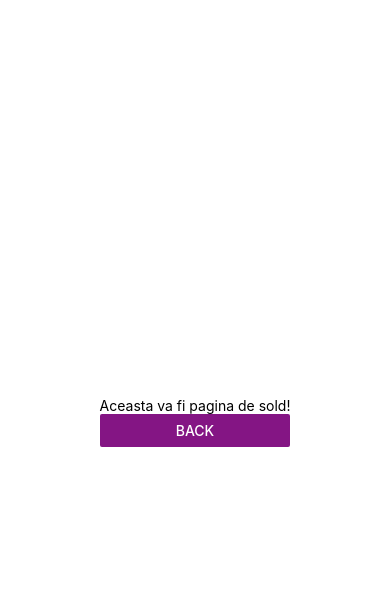
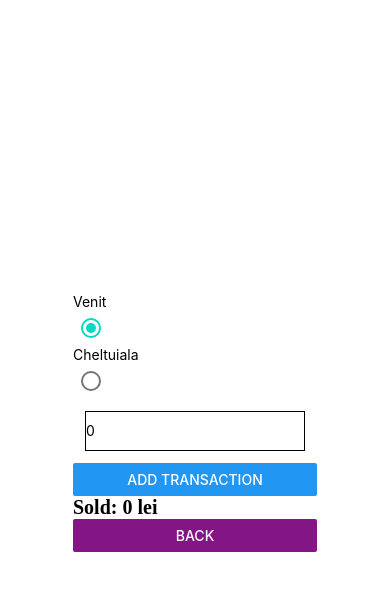
Before and after one commit to bumbaruandrei07/License, a React Native app: screen / in a window 390 px wide. Both pictures are taken after a click on the button "GESTIONEAZA SOLD". Shown: the top 590 px of the page. Built offline with nearby package versions, Linux system fonts and the light colour scheme.

Commit message:
appPages

```diff
--- /dev/null
+++ b/components/AddTransactionButton.js
@@ -0,0 +1,11 @@
+import React from 'react'
+import { StyleSheet, Button, View, Text } from 'react-native'
+
+
+const AddTransactionButton = props => (
+  <View>
+    <Button title="Add Transaction" onPress={() => props.onPress()} />
+  </View>
+)
+
+export default AddTransactionButton
--- a/components/BalancePage.js
+++ b/components/BalancePage.js
@@ -1,13 +1,65 @@
-import React from "react";
 import { StyleSheet, Button, Text, View } from "react-native";
 import { PageEnum } from "../App";
+import { RadioButton } from "react-native-paper";
+import React, { useState } from "react";
+import TransactionValueTextInput from "./TransactionValueTextInput";
+import AddTransactionButton from "./AddTransactionButton";
+import BalanceText from "./BalanceText";
+
+export const TransactionType = {
+  Venit: "Venit",
+  Cheltuiala: "Cheltuiala",
+};
 
 export default function BalancePage(props) {
   let { setDisplayedPage } = props;
+  const [checked, setChecked] = useState(TransactionType.Venit);
+  const [transactionValue, onChangeTransactionValue] = useState(null);
+  const [transactions, setTransactions] = useState([]);
+
+  console.log(checked);
+
+  const reducer = (acc, currentTransaction) => acc + currentTransaction.value;
+  const computeBalance = () => transactions.reduce(reducer, 0);
+
+  const onPressAddButton = () => {
+    const transaction = {
+      value:
+        checked === TransactionType.Venit
+          ? Number(transactionValue)
+          : -Number(transactionValue),
+      timestamp: new Date().getTime(),
+    };
+    setTransactions([...transactions, transaction]);
+    console.log("Button Pressed!");
+    console.log(transactions);
+  };
 
   return (
     <View>
-      <Text>Aceasta va fi pagina de sold!</Text>
+      <Text>Venit</Text>
+      <RadioButton
+        value={TransactionType.Venit}
+        status={checked === TransactionType.Venit ? "checked" : "unchecked"}
+        onPress={() => setChecked(TransactionType.Venit)}
+      />
+
+      <Text>Cheltuiala</Text>
+      <RadioButton
+        value={TransactionType.Cheltuiala}
+        status={
+          checked === TransactionType.Cheltuiala ? "checked" : "unchecked"
+        }
+        onPress={() => setChecked(TransactionType.Cheltuiala)}
+      />
+      <TransactionValueTextInput
+        transactionValue={transactionValue}
+        onChangeTransactionValue={onChangeTransactionValue}
+      />
+      <AddTransactionButton onPress={onPressAddButton} />
+
+      <BalanceText balance={computeBalance(transactions)} />
+
       <Button
         onPress={() => setDisplayedPage(PageEnum.MainMenuPage)}
         title="Back"
--- /dev/null
+++ b/components/BalanceText.js
@@ -0,0 +1,24 @@
+import React, { useState } from 'react'
+import { Text, StyleSheet } from 'react-native'
+
+const BalanceText = props => {
+  const { balance } = props
+
+  return (
+    <Text style={styles.baseText}>
+      <Text style={styles.titleText}>Sold: {balance} lei</Text>
+    </Text>
+  )
+}
+
+const styles = StyleSheet.create({
+  baseText: {
+    fontFamily: 'Cochin'
+  },
+  titleText: {
+    fontSize: 20,
+    fontWeight: 'bold'
+  }
+})
+
+export default BalanceText
--- a/components/LineChartContainer.js
+++ b/components/LineChartContainer.js
@@ -1,28 +1,78 @@
-import React, { Component } from "react";
-import { Platform, StyleSheet, Text, View } from "react-native";
-import { LineChart } from "react-native-chart-kit";
+import { LineChart } from 'react-native-chart-kit'
+import React, { Component } from 'react'
+import { Dimensions, StyleSheet, Text, View } from 'react-native'
 
-const data = {
-  labels: ["January", "February", "March", "April", "May", "June"],
+const exampleData = {
+  labels: ['January', 'February', 'March', 'April', 'May', 'June'],
   datasets: [
     {
-      data: [20, 45, 28, 80, 99, 43],
-      color: (opacity = 1) => `rgba(134, 65, 244, ${opacity})`,
-      strokeWidth: 2,
+      data: [
+        Math.random() * 100,
+        Math.random() * 100,
+        Math.random() * 100,
+        Math.random() * 100,
+        Math.random() * 100,
+        Math.random() * 100
+      ]
+    }
+  ]
+}
+
+function adaptTransactionsToGraphData(transactions) {
+  function getTime(timestamp) {
+    // return new Date(timestamp).toGMTString()
+    let date = new Date(timestamp)
+    return `${date.getHours()}:${date.getMinutes()}:${date.getSeconds()}`
+  }
+
+  const INITIAL_DATA = {
+    labels: [],
+    datasets: [{ data: [0] }]
+  }
+  if (transactions.length === 0) return INITIAL_DATA
+
+  let data = {
+    labels: transactions.map(tr => tr.timestamp).map(getTime),
+    datasets: [{ data: transactions.map(tr => tr.value) }]
+  }
+  return data
+}
+
+const chartConfig = {
+  backgroundColor: '#e26a00',
+  backgroundGradientFrom: '#fb8c00',
+  backgroundGradientTo: '#ffa726',
+  decimalPlaces: 2, // optional, defaults to 2dp
+  color: (opacity = 1) => `rgba(255, 255, 255, ${opacity})`,
+  labelColor: (opacity = 1) => `rgba(255, 255, 255, ${opacity})`,
+  style: {
+    borderRadius: 16
   },
-  ],
-  legend: ["Rainy Days"],
-};
+  propsForDots: {
+    r: '6',
+    strokeWidth: '2',
+    stroke: '#ffa726'
+  }
+}
 
-const LineChartContainer = () => (
+const screenWidth = Dimensions.get('window').width
+
+const LineChartContainer = props => {
+  const { transactions } = props
+  console.log(JSON.stringify(transactions))
+
+  return (
     <View>
-    <Text>GestioApp!</Text>
+      <Text>Line Chart</Text>
       <LineChart
-      data={data}
+       // data={adaptTransactionsToGraphData(transactions)}
+        data = {exampleData}
         width={screenWidth}
         height={220}
         chartConfig={chartConfig}
       />
     </View>
-);
-export default LineChartContainer;
+  )
+}
+
+export default LineChartContainer
--- a/components/LineChartPage.js
+++ b/components/LineChartPage.js
@@ -1,11 +1,13 @@
 import React from "react";
 import { StyleSheet, Button, Text, View } from "react-native";
+import LineChartContainer from "./LineChartContainer";
 
 export default function LineChartPage(props) {
   let { setDisplayedPage } = props;
   return (
     <View>
       <Text>Aceasta va fi pagina de LineChart</Text>
+      <LineChartContainer data={[]} />
       <Button
         onPress={() => setDisplayedPage("MainMenuPage")}
         title="Back"
--- /dev/null
+++ b/components/TransactionValueTextInput.js
@@ -0,0 +1,36 @@
+import React from 'react'
+import { SafeAreaView, StyleSheet, TextInput } from 'react-native'
+
+const TransactionValueTextInput = props => {
+  const { transactionValue, onChangeTransactionValue } = props
+  const checkNumber = () =>{
+      //de validat transactionValue
+
+
+  }
+
+
+  return (
+    <SafeAreaView>
+      <TextInput
+        style={styles.input}
+        onChangeText={text => onChangeTransactionValue(text)}
+        value={Number(transactionValue)}
+        placeholder="transaction value"
+        //  keyboardType="numeric"
+        // validate:
+        onSubmitEditing = {checkNumber}
+      />
+    </SafeAreaView>
+  )
+}
+
+const styles = StyleSheet.create({
+  input: {
+    height: 40,
+    margin: 12,
+    borderWidth: 1
+  }
+})
+
+export default TransactionValueTextInput
--- a/package.json
+++ b/package.json
@@ -16,6 +16,7 @@
     "react-native": "https://github.com/expo/react-native/archive/sdk-41.0.0.tar.gz",
     "react-native-chart-kit": "^6.11.0",
     "react-native-chartjs": "^1.0.3",
+    "react-native-paper": "^4.9.1",
     "react-native-svg": "^12.1.1",
     "react-native-web": "~0.13.12"
   },
```
Also changed, not shown: 1 other file (tests, documents, lock files or other folders). Lines whose indentation alone changed are shown as unchanged.
